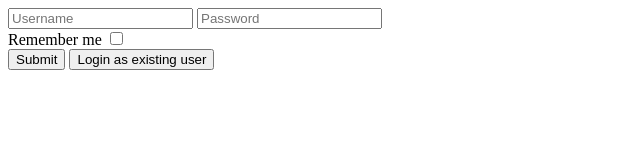
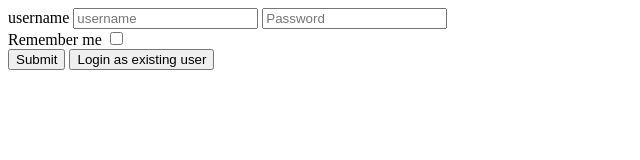
Before and after one commit to acciojob/remember-me-login-form-Vyshnavi1986, a website: page main.html in a window 1280 px wide. Shown: the whole page, without its empty margins (0-640 px from the left). Drawn offline with Linux system fonts and the light colour scheme.

Commit message:
created a submission

```diff
--- a/main.html
+++ b/main.html
@@ -6,7 +6,8 @@
 <body>
 	<!-- the entire body must be written by student -->
 	 <form >
-        <input type="text" placeholder="Username" id="username">
+		 <label for="text">username</label>
+        <input type="text" placeholder="username" id="username">
         <input type="password" placeholder="Password" id="password">
           <div>
             <label for="checkbox">Remember me</label>
```
